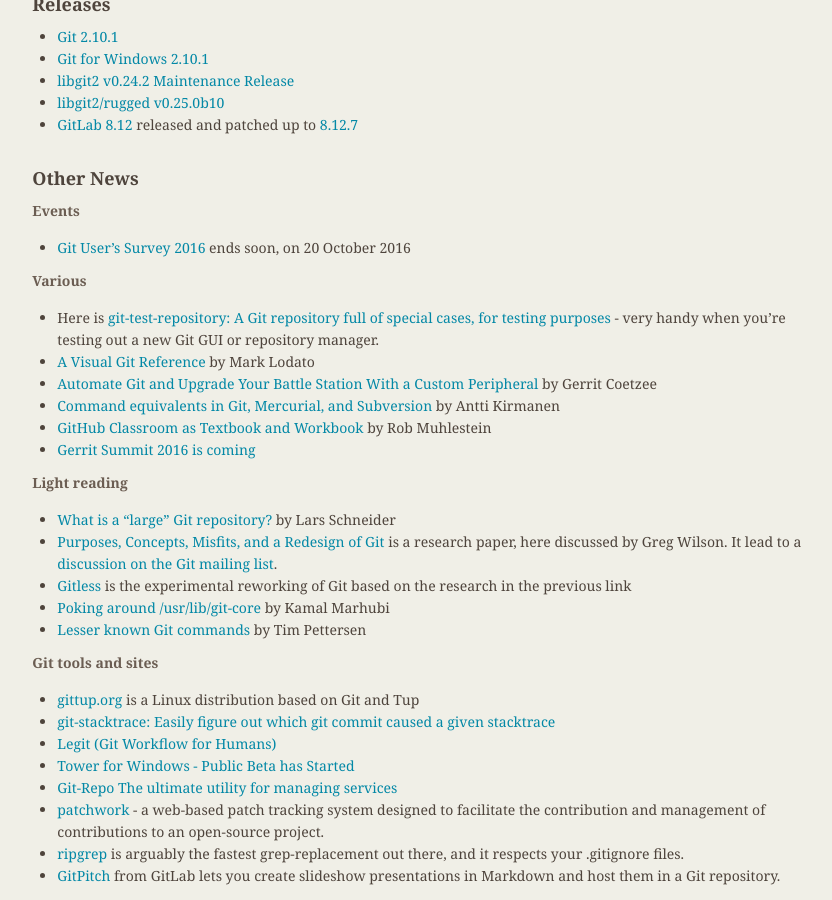
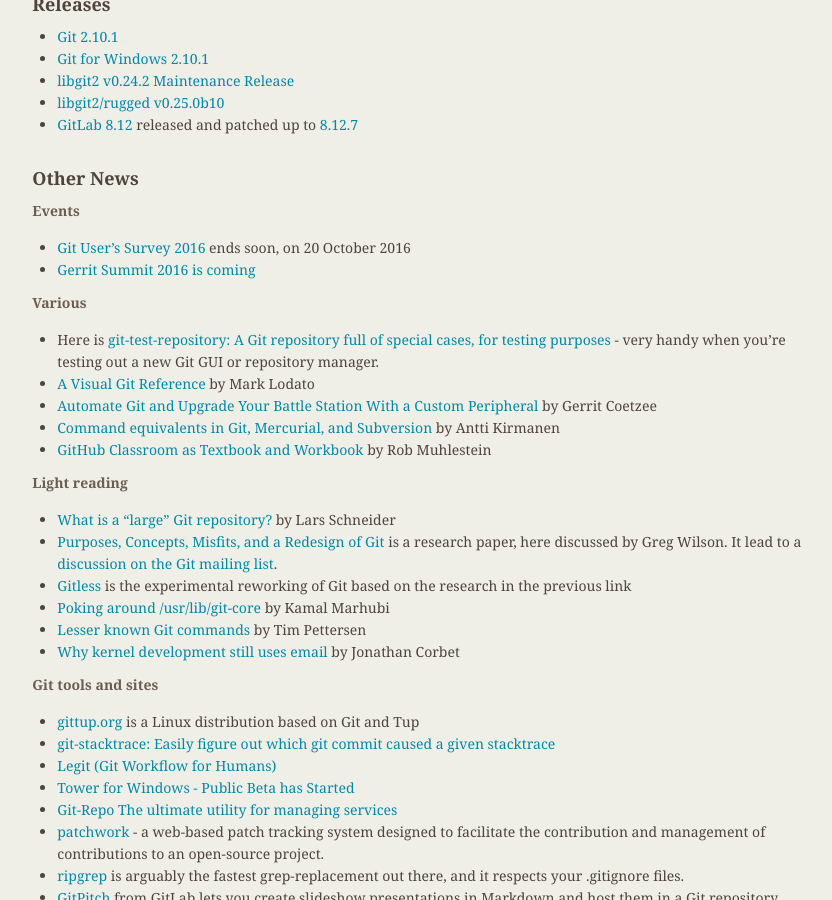
Before and after one commit to git/git.github.io, a Jekyll site: the page built from rev_news/drafts/edition-20.md, in a window 1280 px wide and 900 px high, scrolled down 4167 px. Shown: the whole window, without its empty margins (339-1171 px from the left). Built offline with Jekyll 4.4.1, drawn with Linux system fonts in a browser that asks for light colours.

Commit message:
rn-20: improve links

```diff
--- a/rev_news/drafts/edition-20.md
+++ b/rev_news/drafts/edition-20.md
@@ -309,6 +309,7 @@
 * [Gitless](http://gitless.com/) is the experimental reworking of Git based on the research in the previous link
 * [Poking around /usr/lib/git-core](http://kamalmarhubi.com/blog/2016/10/07/git-core/) by Kamal Marhubi
 * [Lesser known Git commands](https://hackernoon.com/lesser-known-git-commands-151a1918a60#.jwubgvjwe) by Tim Pettersen
+* [Why kernel development still uses email](http://lwn.net/Articles/702177/) by Jonathan Corbet
 
 
 __Git tools and sites__
```
Also changed, not shown: other parts of rev_news/drafts/edition-20.md (+1 -1 lines).
